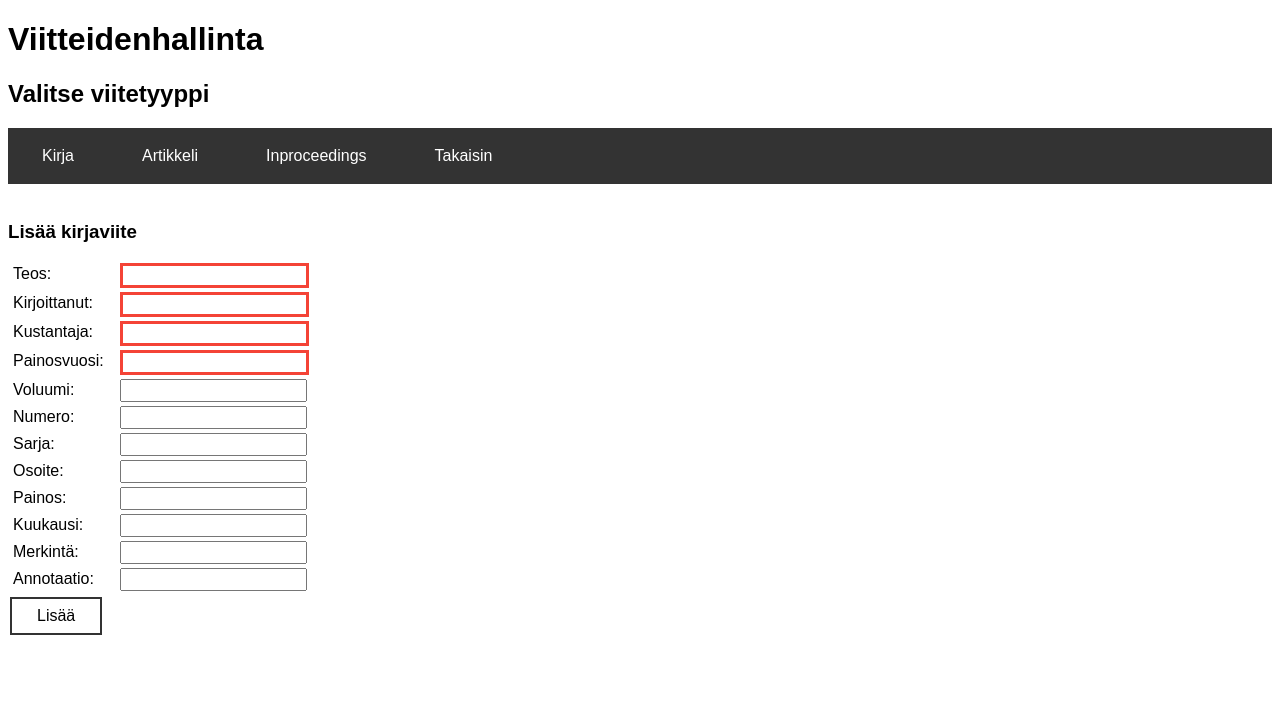
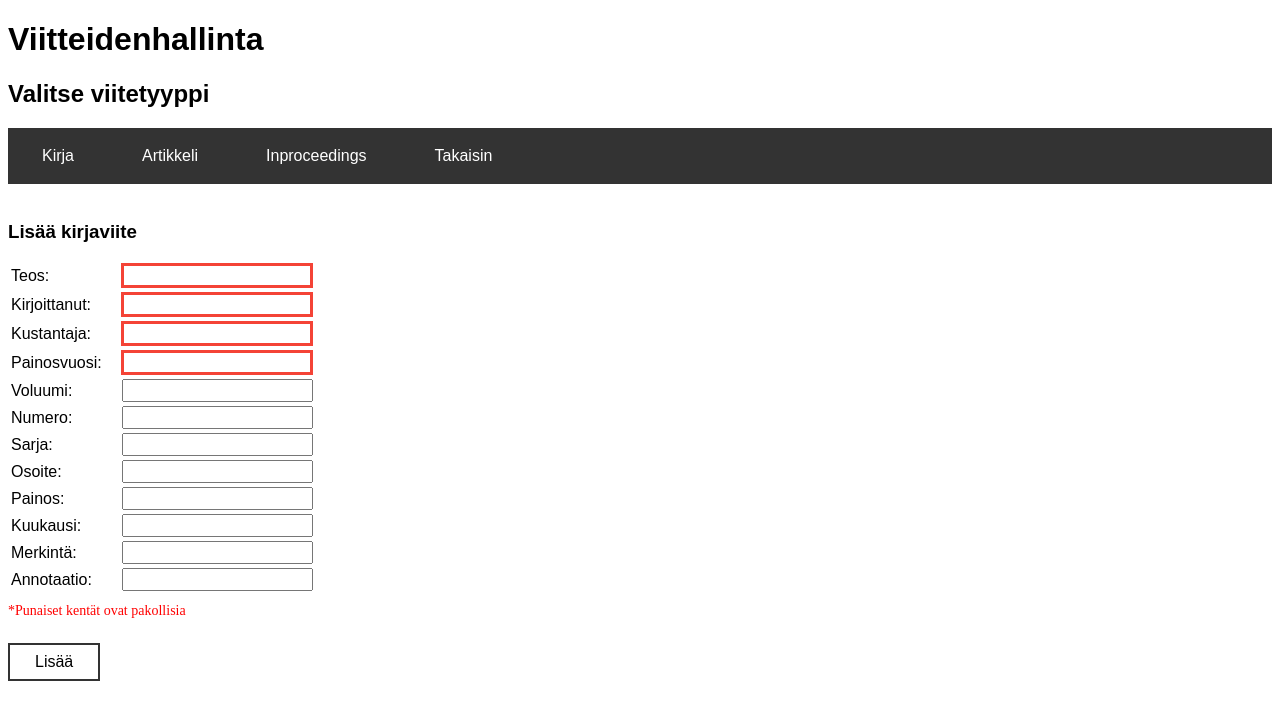
Before and after one commit to Hillomunkit/Viitteidenhallinta, a Flask app: page /new_reference in a window 1280 px wide. Shown: the top 720 px of the page. Run offline with Flask 3, Linux system fonts and the light colour scheme.

Commit message:
changed the css file to use flexbox layout instead of float. Added informational text of the required fields to new_reference.html

```diff
--- a/src/templates/layout.html
+++ b/src/templates/layout.html
@@ -64,41 +64,45 @@
           cursor: pointer;
       }
       /* style for inputs on new_reference and index */
+        .box {
+            display: flex;
+            flex-direction: column;
+            align-items: flex-start;
+        }
+
         .box label {
             font-family: Arial;
-          display: inline-block;
-          float: left;
-          clear: left;
+            margin: 2px 0;
             width: 100px;
+            padding: 2px 3px;
             text-align: left;
+        }
+
+        .box input {
+            margin: 2px 0;
             padding: 2px 3px;
-          margin: 2px 2px;
+            width: calc(100% - 120px);
         }
-      .box input {
-          display: inline-block;
-          float: left;
-          padding: 2px 3px;
-          margin: 2px 2px;
+
+        .box div {
+            display: flex;
+            align-items: center;
+            width: 100%;
+            gap: 10px;
         }
+
         .box button {
-          display: inline-block;
-          float: left;
-          clear: left;
-          text-align: right;
-          background-color: white;
-          padding: 8px 25px;
-          text-align: center;
-          text-decoration: none;
-          display: inline-block;
-          font-size: 16px;
-          margin: 4px 2px;
-          transition-duration: 0.4s;
-          cursor: pointer;
             background-color: white;
             color: black;
             border: 2px solid #333;
+            font-size: 16px;
+            padding: 8px 25px;
+            margin-top: 10px;
+            cursor: pointer;
+            transition: background-color 0.4s, color 0.4s;
         }
-      .box Button:hover{
+
+        .box button:hover {
             background-color: #333;
             color: white;
         }
--- a/src/templates/new_reference.html
+++ b/src/templates/new_reference.html
@@ -36,51 +36,61 @@
   {% endif %}
   {% endwith %}
 
-<div class="box">
-  <form action="/create_reference" method="post">
-    <label for="content">Teos:</label>
-    <input style="border: 3px solid #f44336" type="text" name="title" id="title" >
-    <br>
-    <label for="content">Kirjoittanut:</label>
-    <input style="border: 3px solid #f44336" type="text" name="author" id="author" >
-    <br>
-    <label for="content">Kustantaja:</label>
-    <input style="border: 3px solid #f44336" type="text" name="publisher" id="publisher" >
-    <br>
-    <label for="content">Painosvuosi:</label>
-    <input style="border: 3px solid #f44336" type="text" name="year" id="year" >
-    <input type="hidden" name="reference_type" value="{{ reference_type }}"/>
-    <br>
-    <label for="content">Voluumi:</label>
-    <input type="text" name="volume" id="volume" >
-    <br>
-    <label for="content">Numero:</label>
-    <input type="text" name="number" id="number" >
-    <br>
-    <label for="content">Sarja:</label>
-    <input type="text" name="series" id="series" >
-    <br>
-    <label for="content">Osoite:</label>
-    <input type="text" name="address" id="address" >
-    <br>
-    <label for="content">Painos:</label>
-    <input type="text" name="edition" id="edition" >
-    <br>
-    <label for="content">Kuukausi:</label>
-    <input type="text" name="month" id="month" >
-    <br>
-    <label for="content">Merkintä:</label>
-    <input type="text" name="note" id="note" >
-    <br>
-    <label for="content">Annotaatio:</label>
-    <input type="text" name="annote" id="annote" >
-    <br>
-
-    <button type="submit">
-      Lisää
-    </button>
-  </form>
-</div>
+  <div class="box">
+    <form action="/create_reference" method="post">
+      <div>
+        <label for="title">Teos:</label>
+        <input style="border: 3px solid #f44336" type="text" name="title" id="title">
+      </div>
+      <div>
+        <label for="author">Kirjoittanut:</label>
+        <input style="border: 3px solid #f44336" type="text" name="author" id="author">
+      </div>
+      <div>
+        <label for="publisher">Kustantaja:</label>
+        <input style="border: 3px solid #f44336" type="text" name="publisher" id="publisher">
+      </div>
+      <div>
+        <label for="year">Painosvuosi:</label>
+        <input style="border: 3px solid #f44336" type="text" name="year" id="year">
+        <input type="hidden" name="reference_type" value="{{ reference_type }}">
+      </div>
+      <div>
+        <label for="volume">Voluumi:</label>
+        <input type="text" name="volume" id="volume">
+      </div>
+      <div>
+        <label for="number">Numero:</label>
+        <input type="text" name="number" id="number">
+      </div>
+      <div>
+        <label for="series">Sarja:</label>
+        <input type="text" name="series" id="series">
+      </div>
+      <div>
+        <label for="address">Osoite:</label>
+        <input type="text" name="address" id="address">
+      </div>
+      <div>
+        <label for="edition">Painos:</label>
+        <input type="text" name="edition" id="edition">
+      </div>
+      <div>
+        <label for="month">Kuukausi:</label>
+        <input type="text" name="month" id="month">
+      </div>
+      <div>
+        <label for="note">Merkintä:</label>
+        <input type="text" name="note" id="note">
+      </div>
+      <div>
+        <label for="annote">Annotaatio:</label>
+        <input type="text" name="annote" id="annote">
+      </div>
+      <p style="color: red; font-size: 14px; margin-top: 10px;">*Punaiset kentät ovat pakollisia</p>
+      <button type="submit">Lisää</button>
+    </form>
+  </div>
 
 {% elif reference_type == "article" %}
 
@@ -97,41 +107,48 @@
 {% endwith %}
 <div class="box">
   <form action="/create_reference" method="post">
-    <label for="content">Artikkeli:</label>
-    <input style="border: 3px solid #f44336" type="text" name="title" id="title" >
-    <br>
-    <label for="content">Kirjoittanut:</label>
-    <input style="border: 3px solid #f44336" type="text" name="author" id="author" >
-    <br>
-    <label for="content">Lehti:</label>
-    <input style="border: 3px solid #f44336" type="text" name="journal" id="journal" >
-    <br>
-    <label for="content">Painosvuosi:</label>
-    <input style="border: 3px solid #f44336" type="text" name="year" id="year" >
-    <br>
-    <label for="content">Volyymi:</label>
-    <input type="text" name="volume" id="volume" >
-    <br>
-    <label for="content">Sivut:</label>
-    <input type="text" name="pages" id="pages" >
-    <input type="hidden" name="reference_type" value="{{ reference_type }}"/>
-    <br>
-    <label for="content">Numero:</label>
-    <input type="text" name="number" id="number" >
-    <br>
-    <label for="content">Kuukausi:</label>
-    <input type="text" name="month" id="month" >
-    <br>
-    <label for="content">Merkintä:</label>
-    <input type="text" name="note" id="note" >
-    <br>
-    <label for="content">Annotaatio:</label>
-    <input type="text" name="annote" id="annote" >
-    <br>
-
-    <button type="submit">
-      Lisää
-    </button>
+    <div>
+      <label for="title">Artikkeli:</label>
+      <input style="border: 3px solid #f44336" type="text" name="title" id="title">
+    </div>
+    <div>
+      <label for="author">Kirjoittanut:</label>
+      <input style="border: 3px solid #f44336" type="text" name="author" id="author">
+    </div>
+    <div>
+      <label for="journal">Lehti:</label>
+      <input style="border: 3px solid #f44336" type="text" name="journal" id="journal">
+    </div>
+    <div>
+      <label for="year">Painosvuosi:</label>
+      <input style="border: 3px solid #f44336" type="text" name="year" id="year">
+    </div>
+    <div>
+      <label for="volume">Volyymi:</label>
+      <input type="text" name="volume" id="volume">
+    </div>
+    <div>
+      <label for="pages">Sivut:</label>
+      <input type="text" name="pages" id="pages">
+    </div>
+    <div>
+      <label for="number">Numero:</label>
+      <input type="text" name="number" id="number">
+    </div>
+    <div>
+      <label for="month">Kuukausi:</label>
+      <input type="text" name="month" id="month">
+    </div>
+    <div>
+      <label for="note">Merkintä:</label>
+      <input type="text" name="note" id="note">
+    </div>
+    <div>
+      <label for="annote">Annotaatio:</label>
+      <input type="text" name="annote" id="annote">
+    </div>
+    <p style="color: red; font-size: 14px; margin-top: 10px;">*Punaiset kentät ovat pakollisia</p>
+    <button type="submit">Lisää</button>
   </form>
 </div>
 
@@ -150,55 +167,69 @@
 {% endwith %}
 <div class="box">
   <form action="/create_reference" method="post">
-    <label for="content">Otsikko:</label>
-    <input style="border: 3px solid #f44336" type="text" name="title" id="title" >
-    <br>
-    <label for="content">Kirjoittanut:</label>
-    <input style="border: 3px solid #f44336" type="text" name="author" id="author" >
-    <br>
-    <label for="content">Painosvuosi:</label>
-    <input type="text" name="year" id="year" >
-    <br>
-    <label for="content">Kirjaotsikko:</label>
-    <input type="text" name="booktitle" id="booktitle" >
-    <input type="hidden" name="reference_type" value="{{ reference_type }}"/>
-    <br>
-    <label for="content">Editoija:</label>
-    <input type="text" name="editor" id="editor" >
-    <br>
-    <label for="content">Voluumi:</label>
-    <input type="text" name="volume" id="volume" >
-    <br>
-    <label for="content">Numero:</label>
-    <input type="text" name="number" id="number" >
-    <br>
-    <label for="content">Sarja:</label>
-    <input type="text" name="series" id="series" >
-    <br>
-    <label for="content">Sivut:</label>
-    <input type="text" name="pages" id="pages" >
-    <br>
-    <label for="content">Osoite:</label>
-    <input type="text" name="address" id="address" >
-    <br>
-    <label for="content">Organisaatio:</label>
-    <input type="text" name="organization" id="organization" >
-    <br>
-    <label for="content">Kustantaja:</label>
-    <input type="text" name="publisher" id="publisher" >
-    <br>
-    <label for="content">Kuukausi:</label>
-    <input type="text" name="month" id="month" >
-    <br>
-    <label for="content">Merkintä:</label>
-    <input type="text" name="note" id="note" >
-    <br>
-    <label for="content">Annotaatio:</label>
-    <input type="text" name="annote" id="annote" >
-    <br>
-    <button type="submit">
-      Lisää
-    </button>
+      <div>
+        <label for="title">Otsikko:</label>
+        <input style="border: 3px solid #f44336" type="text" name="title" id="title">
+      </div>
+      <div>
+        <label for="author">Kirjoittanut:</label>
+        <input style="border: 3px solid #f44336" type="text" name="author" id="author">
+      </div>
+      <div>
+        <label for="year">Painosvuosi:</label>
+        <input type="text" name="year" id="year">
+      </div>
+      <div>
+        <label for="booktitle">Kirjaotsikko:</label>
+        <input type="text" name="booktitle" id="booktitle">
+        <input type="hidden" name="reference_type" value="{{ reference_type }}">
+      </div>
+      <div>
+        <label for="editor">Editoija:</label>
+        <input type="text" name="editor" id="editor">
+      </div>
+      <div>
+        <label for="volume">Voluumi:</label>
+        <input type="text" name="volume" id="volume">
+      </div>
+      <div>
+        <label for="number">Numero:</label>
+        <input type="text" name="number" id="number">
+      </div>
+      <div>
+        <label for="series">Sarja:</label>
+        <input type="text" name="series" id="series">
+      </div>
+      <div>
+        <label for="pages">Sivut:</label>
+        <input type="text" name="pages" id="pages">
+      </div>
+      <div>
+        <label for="address">Osoite:</label>
+        <input type="text" name="address" id="address">
+      </div>
+      <div>
+        <label for="organization">Organisaatio:</label>
+        <input type="text" name="organization" id="organization">
+      </div>
+      <div>
+        <label for="publisher">Kustantaja:</label>
+        <input type="text" name="publisher" id="publisher">
+      </div>
+      <div>
+        <label for="month">Kuukausi:</label>
+        <input type="text" name="month" id="month">
+      </div>
+      <div>
+        <label for="note">Merkintä:</label>
+        <input type="text" name="note" id="note">
+      </div>
+      <div>
+        <label for="annote">Annotaatio:</label>
+        <input type="text" name="annote" id="annote">
+      </div>
+      <p style="color: red; font-size: 14px; margin-top: 10px;">*Punaiset kentät ovat pakollisia</p>
+      <button type="submit">Lisää</button>
   </form>
 </div>
 
```
Lines whose indentation alone changed are shown as unchanged.
